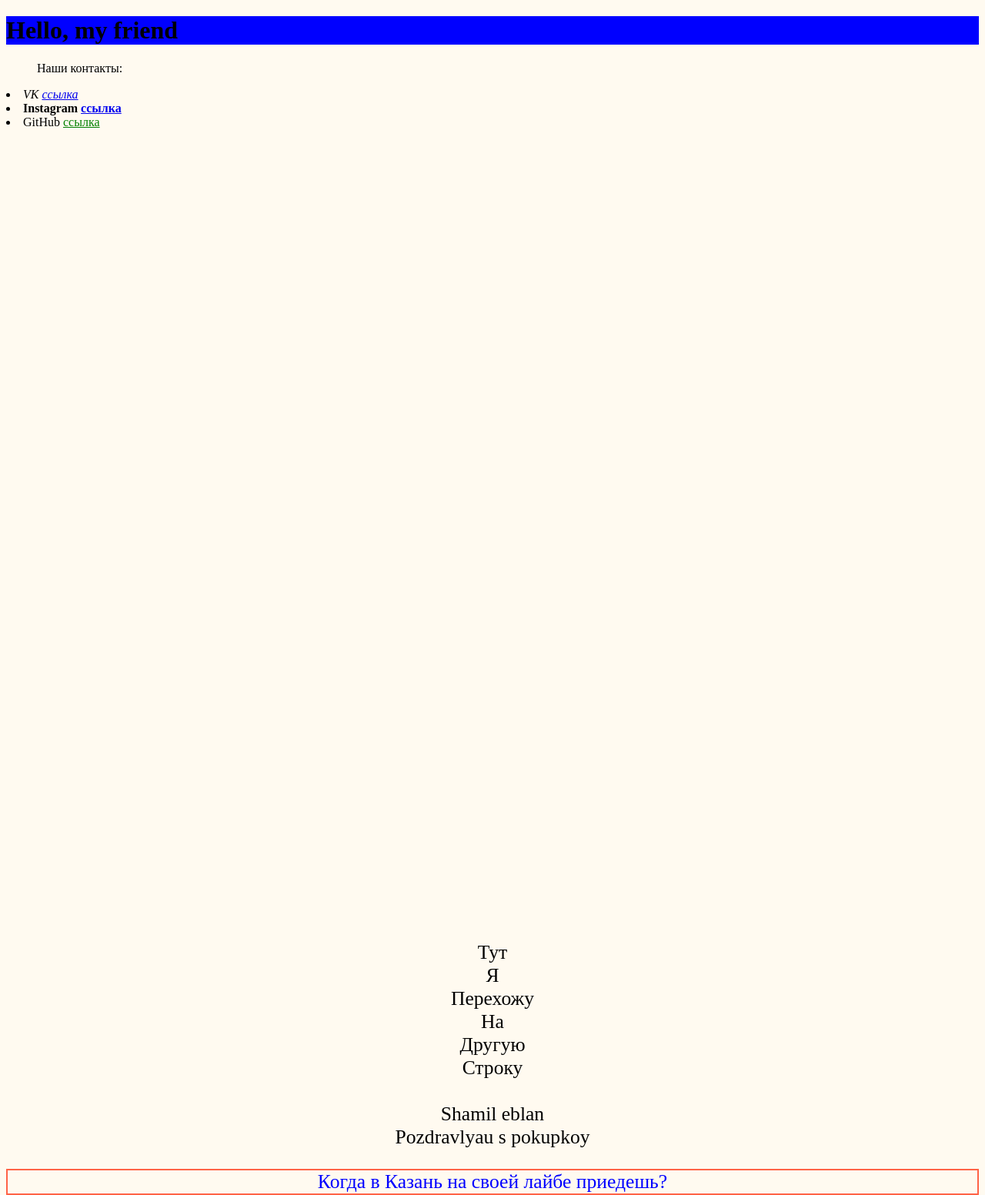
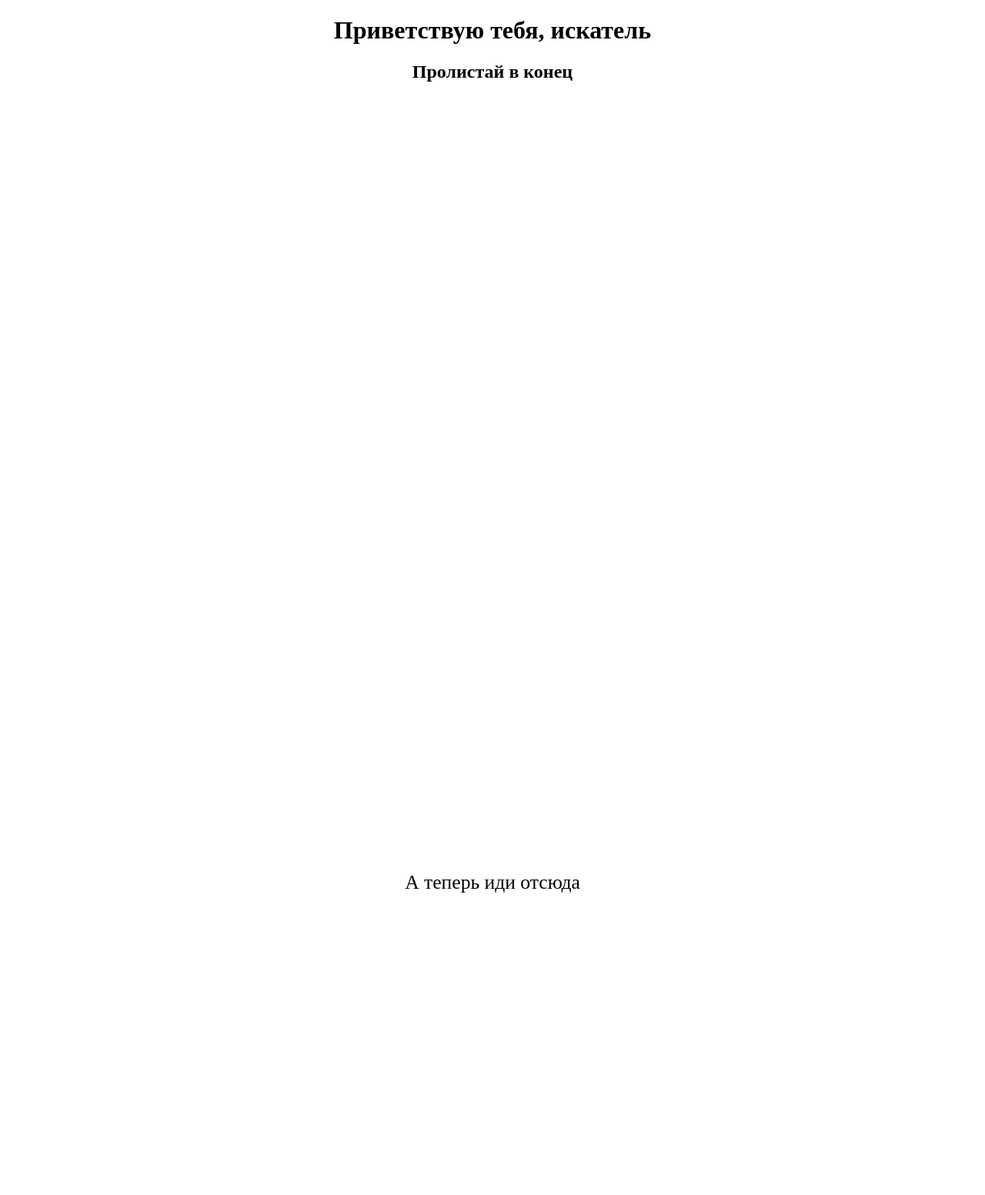
Before and after one commit to Mapc27/django, a Django app: page / in a window 1280 px wide. Shown: the whole page at 77% size. After the commit the page ends 1160 px from the top, so only its background shows below. Run offline with Django 3.2, Linux system fonts and the light colour scheme.

Commit message:
Updated html

```diff
--- a/blog/templates/blog/post_list.html
+++ b/blog/templates/blog/post_list.html
@@ -2,9 +2,11 @@
 <html lang="ru">
 <head>
     <meta charset="UTF-8">
-    <title>Mapc's Blog</title>
+    <meta name="description" content="Этот веб-портал создан Марселем для угнетения чувств Шомиля">
+    <title>Шамиль, ты гандон</title>
 </head>
-<body style="background-color: floralwhite">
+<body>
+    <div>
     <style>
         p {
             font-size: 160%;
@@ -14,32 +16,9 @@
             top: 1000px;
         }
     </style>
-    <h1 style="background-color: blue">Hello, my friend</h1>
-    <ul>Наши контакты:</ul>
-    <li>
-        <em> VK
-            <a href="https://vk.com/mapc2705">ссылка</a>
-        </em>
-    </li>
-    <li>
-        <strong>
-            Instagram <a href="https://www.instagram.com/mapcmatch">ссылка</a>
-        </strong>
-    </li>
-    <li>
-        GitHub <a style="color: green" href="https://github.com/Mapc27/django">ссылка</a>
-    </li>
-    <p>
-        <br> Тут
-        <br> Я
-        <br> Перехожу
-        <br> На
-        <br> Другую
-        <br> Строку <br>
-        <br> Shamil eblan
-        <br> Pozdravlyau s pokupkoy
-        <p style="color: blue; border:2px solid Tomato;"> Когда в Казань на своей лайбе приедешь? </p>
-
-    </p>
+        <h1 style="text-align: center">Приветствую тебя, искатель</h1>
+        <h2 style="text-align: center">Пролистай в конец</h2>
+        <p>А теперь иди отсюда</p>
+    </div>
 </body>
 </html>
```
Also changed, not shown: blog/templates/blog/style.css (added).
